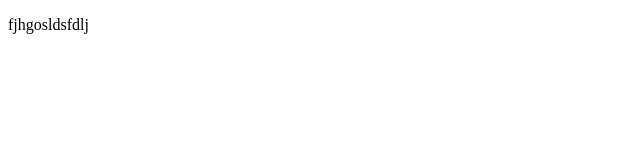
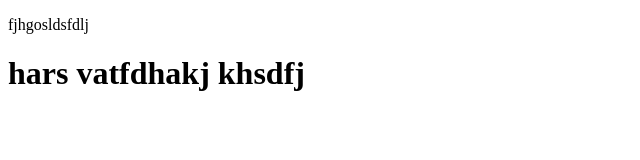
Before and after one commit to HarshIND03/test, a plain HTML site: page index.html in a window 1280 px wide. Shown: the whole page, without its empty margins (0-640 px from the left). Drawn offline with Linux system fonts and the light colour scheme.

Commit message:
new commit

```diff
--- a/index.html
+++ b/index.html
@@ -10,6 +10,7 @@
 
 <body>
     <p>fjhgosldsfdlj</p>
+    <h1>hars vatfdhakj khsdfj</h1>
 </body>
 
 </html>
```
